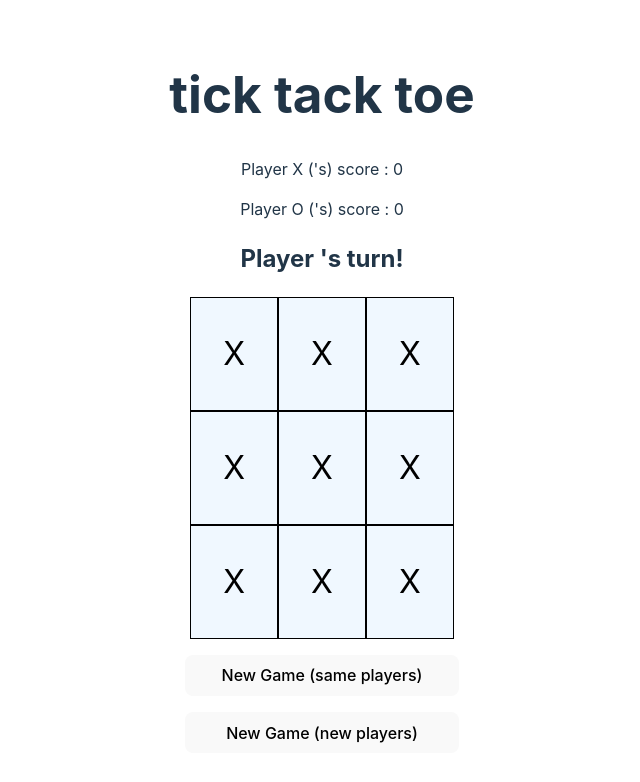
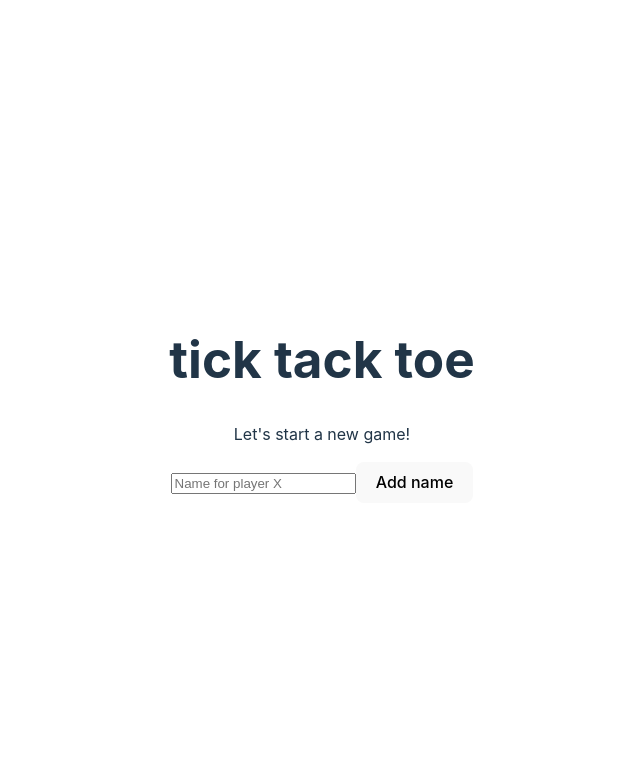
Before and after one commit to existenztim/Tick-tack-toe-refined, a Vue app: page / in a window 1280 px wide. Shown: the top 782 px of the page, without its empty margins (318-958 px from the left). Built offline with nearby package versions, Linux system fonts and the light colour scheme.

Commit message:
Playing with cordinates

```diff
--- a/src/App.vue
+++ b/src/App.vue
@@ -4,37 +4,41 @@ import AddName from './components/AddName.vue';
 import ScoreTracker from './components/ScoreTracker.vue';
 import * as data from './models/data';
 import ResetContainer from './components/ResetContainer.vue';
+import { checkPlayers } from './services/handleLocalStorage';
 
+const onGoingGame = ref(checkPlayers);
 const players = ref(data.players);
+localStorage.getItem('players');
 let playerCount = ref(0);
 const incrementplayerCount = () => {
   playerCount.value++;
 };
 
-const board = ref([
-  ['', '', ''],
-  ['', '', ''],
-  ['', '', ''],
-]);
-const checkPlayers = ref(true);
+const board = ref(data.initBoard);
 
 const hardReset = () => {
   localStorage.removeItem('players');
-  checkPlayers.value = false;
+  onGoingGame.value = null;
   playerCount.value = 0;
+  board.value = data.initBoard;
+};
+
+const makeMove = (x:number,y:number) => {
+  console.log("x:", x, "y:", y)
+  board.value[x][y] = players.value[0].id;
 };
 </script>
 
 <template>
   <h1>tick tack toe</h1>
-  <div class="game-container" v-if="playerCount >= 2 || checkPlayers">
+    <div class="game-container" v-if="playerCount >= 2 || onGoingGame">
     <div v-for="player in players">
       <ScoreTracker :player="player" />
     </div>
     <h2>Player {{ players[0].name }}'s turn!</h2>
     <div class="game-board">
       <div v-for="(row, x) in board" :key="x">
-        <div class="cell" v-for="(cell, y) in row" :key="y" :id="`cordinate-${x}-${y}`">{{ players[0].id }}</div>
+        <div @click="makeMove(x,y)" class="cell" v-for="(cell, y) in row" :key="y" :id="`cordinate-${x}-${y}`">{{ cell }}</div>
       </div>
     </div>
     <ResetContainer @newGame="hardReset" />
@@ -54,7 +58,8 @@ const hardReset = () => {
     color: black;
     padding: 2rem;
     background-color: aliceblue;
-
+    width: 50px;
+    height: 50px;
     &:hover {
       background-color: beige;
     }
--- a/src/models/data.ts
+++ b/src/models/data.ts
@@ -10,3 +10,9 @@ export const players = [
     score: 0,
   },
 ];
+
+export const initBoard = [
+  ['', '', ''],
+  ['', '', ''],
+  ['', '', '']
+]
```
